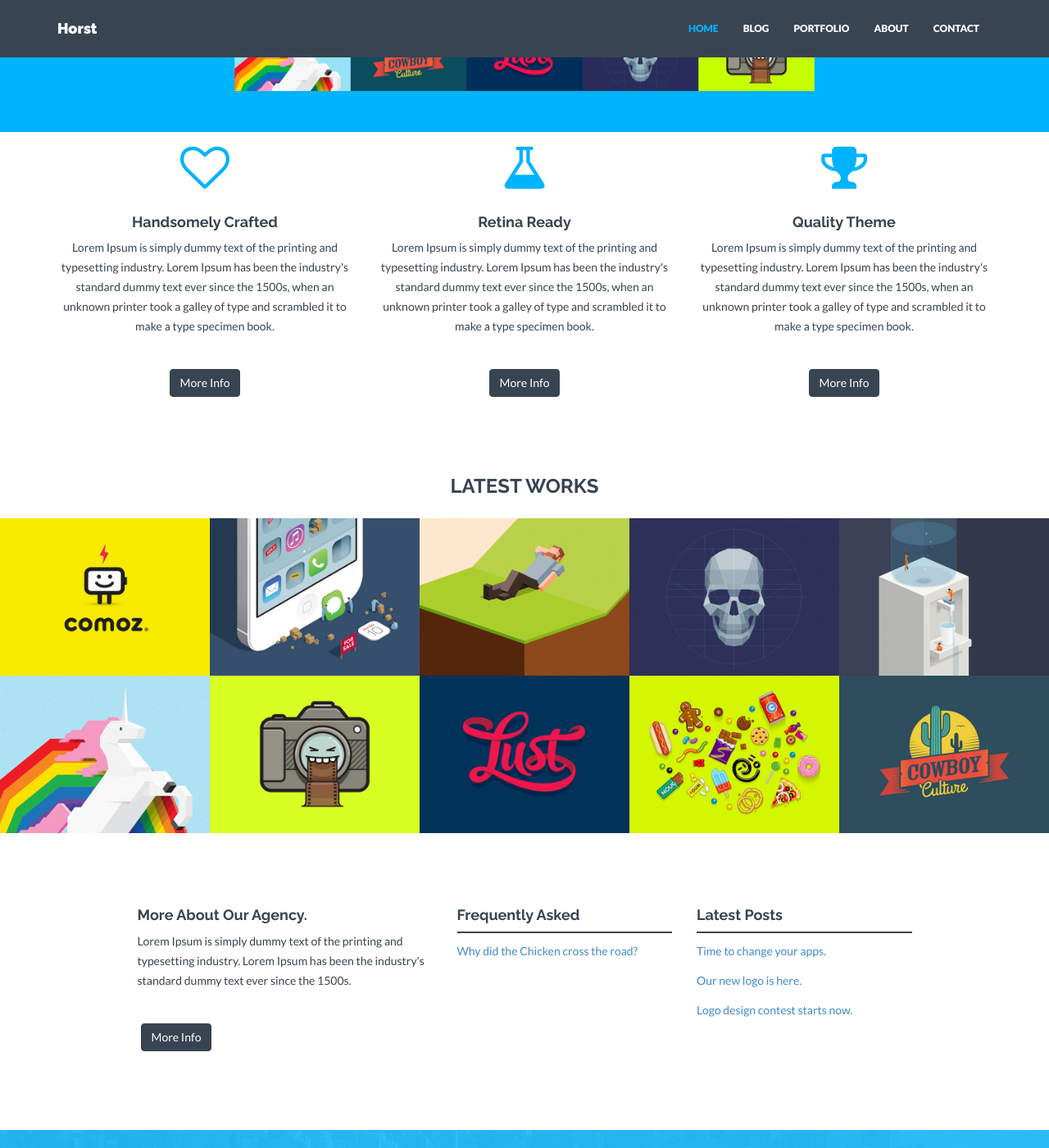
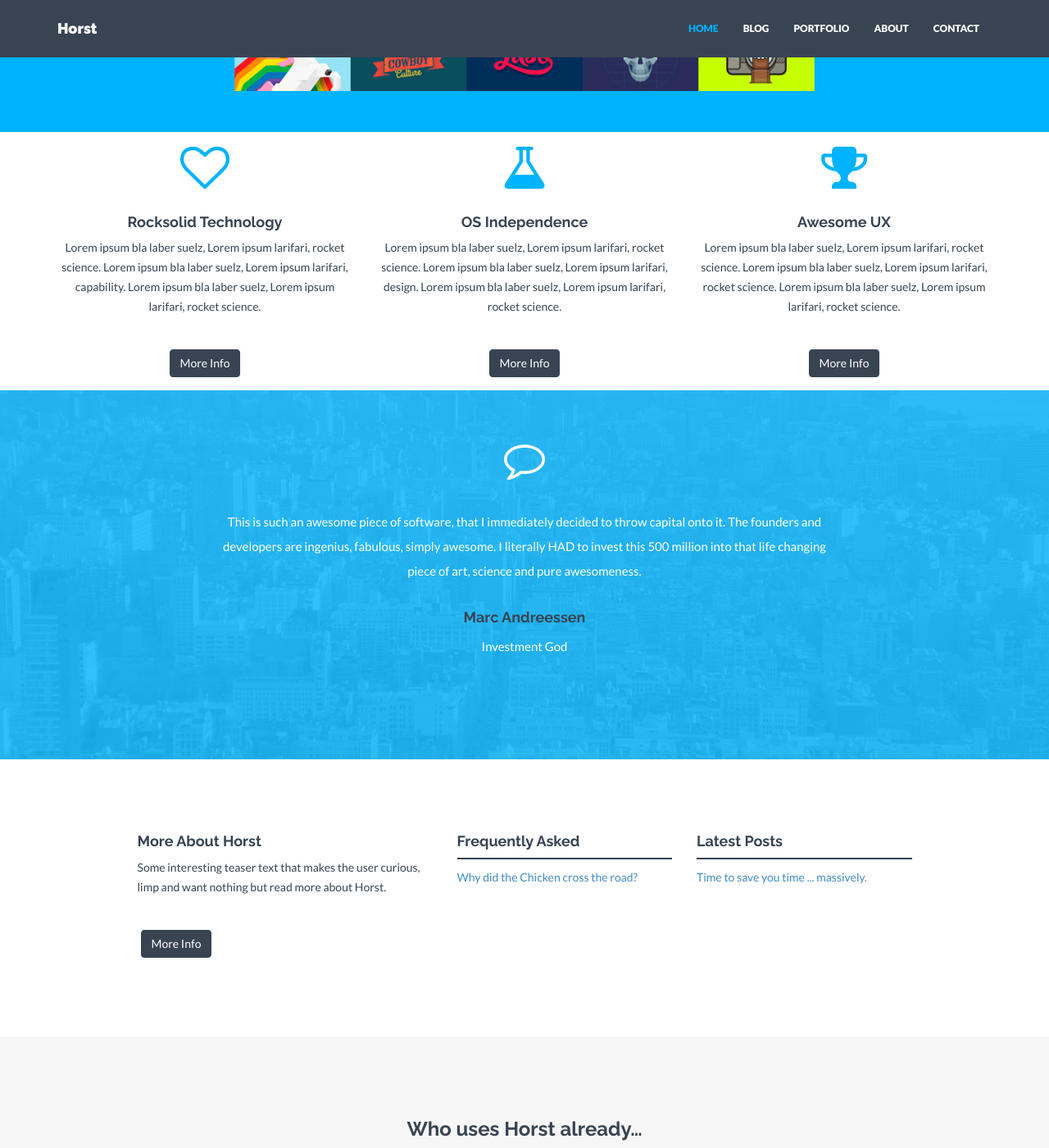
Before and after one commit to horstrocks/horstrocks.github.io, a Jekyll site: the page built from index.html, in a window 1280 px wide and 1400 px high, scrolled down 641 px. Shown: the whole window at 82% size. Built offline with Jekyll 4.4.1, drawn with Linux system fonts in a browser that asks for light colours; nearby versions of some CDN libraries; some of the changed text lies outside the part shown.

```diff
--- a/_config.yml
+++ b/_config.yml
@@ -21,72 +21,66 @@ colors:  #in hex code if not noted else
   footer_heading: "#ffffff"
   footer_content: "#bfc9d3"
 
-
 ### CONTACT SETTINGS ###
 
 # Social networks usernames. Many more available: google-plus, flickr, linkedin, etc). Shown in footer.
+# social:
+#   - title: dribbble
+#     url:
+#   - title: facebook
+#     url:
+#   - title: twitter
+#     url:
+#   - title: instagram
+#     url:
+#   - title: tumblr
+#     url:
 social:
-  - title: dribbble
-    url:
   - title: facebook
     url:
   - title: twitter
-    url:
-  - title: instagram
-    url:
-  - title: tumblr
     url:
 
 # Postal address (add as many lines as necessary). Shown in footer and on Contact page.
 address:
   - lines:
-    - Some Ave, 987,
-    - 23890, New York,
-    - United States.
-email: hello@solidtheme.com
-tel: +34 8493-4893
-
+    - Budapester Straße 46,
+    - 10787 Berlin
+    - Deutschland
+email: horst@horst.rocks
+tel: +49 30 200070025
 
 ### GENERAL DATA FOR VARIOUS LOCATIONS ###
 
 # Members information. Shown on About page.
 members:
-  - name: Mark Webber
-    position: CEO
-    text: Lorem Ipsum is simply dummy text of the printing and typesetting industry.
+  - name: Felix Röser
+    position: Architect & Developer
+    text: Lorem Ipsum Rocket Science
     img: team01.jpg
     social:
       - title: envelope #use for email address
-        url: mailto:name@domain.com
+        url: mailto:felix@horst.rocks
       - title: twitter
-        url: http://twitter.com/handle
-  - name: Paul Jameson
-    position: Lead Designer
-    text: Lorem Ipsum is simply dummy text of the printing and typesetting industry.
+        url: http://twitter.com/felixroeser
+  - name: Jan Rösner
+    position: Architect & Developer
+    text: Lorem Ipsum Quantum Science
     img: team02.jpg
     social:
       - title: envelope #use for email address
-        url: mailto:name@domain.com
+        url: mailto:jan@horst.rocks
       - title: twitter
-        url: http://twitter.com/handle
-  - name: Laura Sommers
-    position: Lead Developer
-    text: Lorem Ipsum is simply dummy text of the printing and typesetting industry.
+        url: http://twitter.com/janroesner
+  - name: Aishwarya Singhal
+    position: Architect & Developer
+    text: Lorem Ipsum Genius
     img: team03.jpg
     social:
       - title: envelope #use for email address
-        url: mailto:name@domain.com
+        url: mailto:aish@horst.rocks
       - title: twitter
-        url: http://twitter.com/handle
-  - name: Martin Blunt
-    position: Marketing
-    text: Lorem Ipsum is simply dummy text of the printing and typesetting industry.
-    img: team04.jpg
-    social:
-      - title: envelope #use for email address
-        url: mailto:name@domain.com
-      - title: twitter
-        url: http://twitter.com/handle
+        url: http://twitter.com/aishwaryasinghal
 
 # Clients information. Shown on Home and About pages.
 clients:
@@ -100,10 +94,10 @@ clients:
     img: client04.png
 
 # Short text about your company. Shown in footer on every page and also separately on Home and Contact page.
-about: "Lorem Ipsum is simply dummy text of the printing and typesetting industry. Lorem Ipsum has been the industry's standard dummy text ever since the 1500s."
+about: "Some interesting teaser text that makes the user curious, limp and want nothing but read more about Horst."
 
 # Testimonial content. Shown on Home and About page.
 testimonial:
-    message: "Lorem Ipsum is simply dummy text of the printing and typesetting industry. Lorem Ipsum has been the industry's standard dummy text ever since the 1500s, when an unknown printer took a galley of type and scrambled it to make a type specimen book. It has survived not only five centuries, but also the leap into electronic typesetting, remaining essentially unchanged."
-    author: Marcel Newman
-    position: WEB DESIGNER - BLACKTIE.CO
+    message: "This is such an awesome piece of software, that I immediately decided to throw capital onto it. The founders and developers are ingenius, fabulous, simply awesome. I literally HAD to invest this 500 million into that life changing piece of art, science and pure awesomeness."
+    author: Marc Andreessen
+    position: Investment God
--- a/_includes/clients.html
+++ b/_includes/clients.html
@@ -1,7 +1,7 @@
 <div id="cwrap">
     <div class="container">
         <div class="row centered">
-            <h3>OUR CLIENTS</h3>
+            <h3>Who uses Horst already…</h3>
             {% for client in site.clients %}
                 <div class="col-lg-3 col-md-3 col-sm-3">
                     <img src="{{ "/assets/img/clients/" | prepend: site.baseurl }}{{ client.img }}" class="img-responsive">
--- a/_includes/footer.html
+++ b/_includes/footer.html
@@ -2,12 +2,12 @@
     <div class="container">
         <div class="row">
             <div class="col-lg-4">
-                <h4>About</h4>
+                <h4>What</h4>
                 <div class="hline-w"></div>
                 <p>{{ site.about }}</p>
             </div>
             <div class="col-lg-4">
-                <h4>Social Links</h4>
+                <h4>Who</h4>
                 <div class="hline-w"></div>
                 <p>
                     {% for network in site.social %}
@@ -16,7 +16,7 @@
                 </p>
             </div>
             <div class="col-lg-4">
-                <h4>Our Bunker</h4>
+                <h4>Where</h4>
                 <div class="hline-w"></div>
                 <p>
                     {% for line in site.address.first.lines %}
--- a/_layouts/index.html
+++ b/_layouts/index.html
@@ -5,5 +5,4 @@ layout: default
 
   {{ content }}
 
-{% include testimonial.html %}
 {% include clients.html %}
--- a/index.html
+++ b/index.html
@@ -9,32 +9,32 @@ permalink: /
         <div class="row centered">
             <div class="col-md-4">
                 <i class="fa fa-heart-o"></i>
-                <h4>Handsomely Crafted</h4>
-                <p>Lorem Ipsum is simply dummy text of the printing and typesetting industry. Lorem Ipsum has been the industry's standard dummy text ever since the 1500s, when an unknown printer took a galley of type and scrambled it to make a type specimen book.</p>
+                <h4>Rocksolid Technology</h4>
+                <p>Lorem ipsum bla laber suelz, Lorem ipsum larifari, rocket science. Lorem ipsum bla laber suelz, Lorem ipsum larifari, capability. Lorem ipsum bla laber suelz, Lorem ipsum larifari, rocket science.</p>
                 <p><br/><a href="#" class="btn btn-theme">More Info</a></p>
             </div>
             <div class="col-md-4">
                 <i class="fa fa-flask"></i>
-                <h4>Retina Ready</h4>
-                <p>Lorem Ipsum is simply dummy text of the printing and typesetting industry. Lorem Ipsum has been the industry's standard dummy text ever since the 1500s, when an unknown printer took a galley of type and scrambled it to make a type specimen book.</p>
+                <h4>OS Independence</h4>
+                <p>Lorem ipsum bla laber suelz, Lorem ipsum larifari, rocket science. Lorem ipsum bla laber suelz, Lorem ipsum larifari, design. Lorem ipsum bla laber suelz, Lorem ipsum larifari, rocket science.</p>
                 <p><br/><a href="#" class="btn btn-theme">More Info</a></p>
             </div>
             <div class="col-md-4">
                 <i class="fa fa-trophy"></i>
-                <h4>Quality Theme</h4>
-                <p>Lorem Ipsum is simply dummy text of the printing and typesetting industry. Lorem Ipsum has been the industry's standard dummy text ever since the 1500s, when an unknown printer took a galley of type and scrambled it to make a type specimen book.</p>
+                <h4>Awesome UX</h4>
+                <p>Lorem ipsum bla laber suelz, Lorem ipsum larifari, rocket science. Lorem ipsum bla laber suelz, Lorem ipsum larifari, rocket science. Lorem ipsum bla laber suelz, Lorem ipsum larifari, rocket science.</p>
                 <p><br/><a href="#" class="btn btn-theme">More Info</a></p>
             </div>
         </div>
     </div><! --/container -->
 </div><! --/service -->
 
-{% include portfolio.html title="LATEST WORKS" limit=10 %}
+{% include testimonial.html %}
 
 <div class="container mtb">
     <div class="row">
         <div class="col-lg-4 col-lg-offset-1">
-            <h4>More About Our Agency.</h4>
+            <h4>More About Horst</h4>
             <p>{{ site.about }}</p>
             <p><br/><a href="{{ "/about/" | prepend: site.baseurl }}" class="btn btn-theme">More Info</a></p>
         </div>
```
Also changed, not shown: _posts/blog/2014-04-25-logo-design-contest-starts-now.markdown (deleted, +0 -31 lines), _posts/blog/2014-04-25-our-new-logo-is-here.markdown (deleted, +0 -31 lines), _posts/blog/2014-04-25-time-to-change-your-apps.markdown (deleted, +0 -31 lines), _posts/blog/2015-11-26-time-to-save-you-time.markdown (added, +28 -0 lines), _posts/project/2014-04-16-your-project-name.markdown (deleted, +0 -22 lines), _posts/project/2014-04-17-your-project-name.markdown (deleted, +0 -22 lines), _posts/project/2014-04-18-your-project-name.markdown (deleted, +0 -22 lines), _posts/project/2014-04-19-your-project-name.markdown (deleted, +0 -22 lines), _posts/project/2014-04-20-your-project-name.markdown (deleted, +0 -22 lines), _posts/project/2014-04-21-your-project-name.markdown (deleted, +0 -22 lines), _posts/project/2014-04-22-your-project-name.markdown (deleted, +0 -22 lines), _posts/project/2014-04-23-your-project-name.markdown (deleted, +0 -22 lines), _posts/project/2014-04-25-your-project-name.markdown (deleted, +0 -21 lines).
